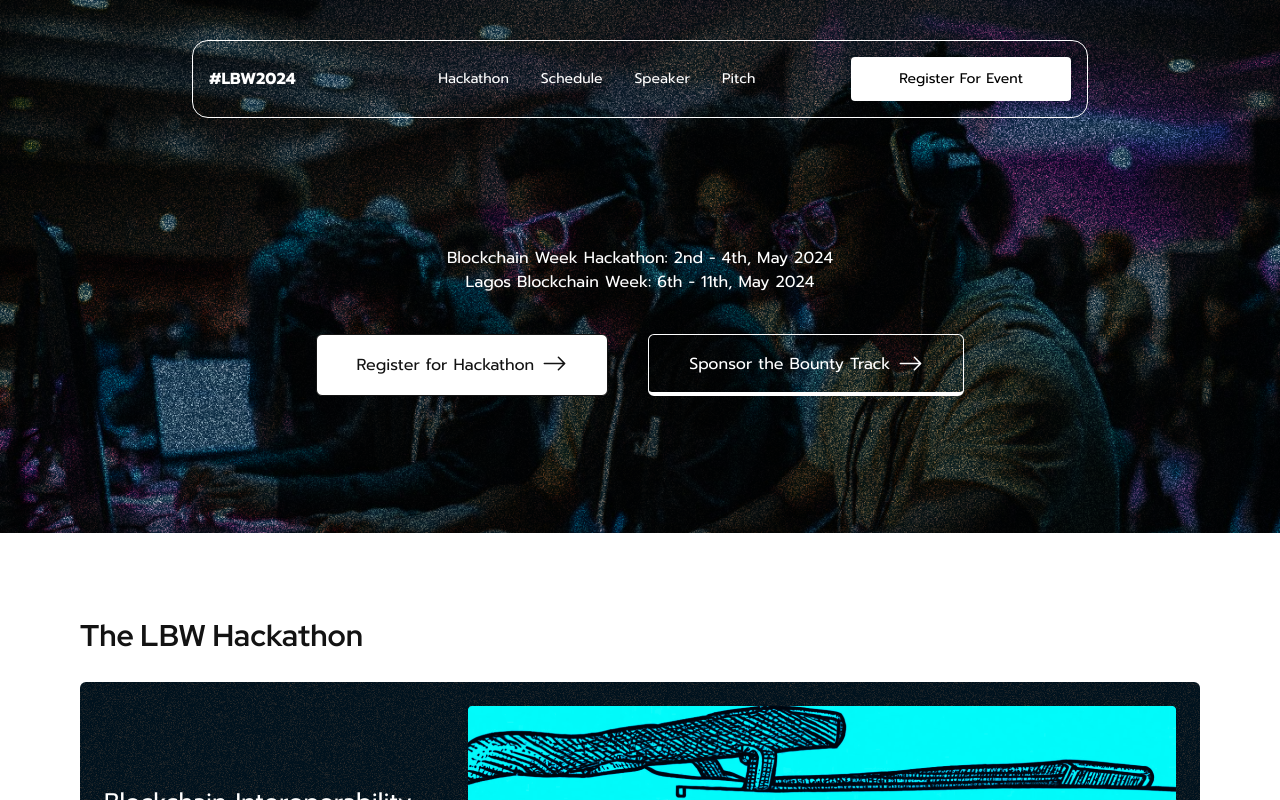
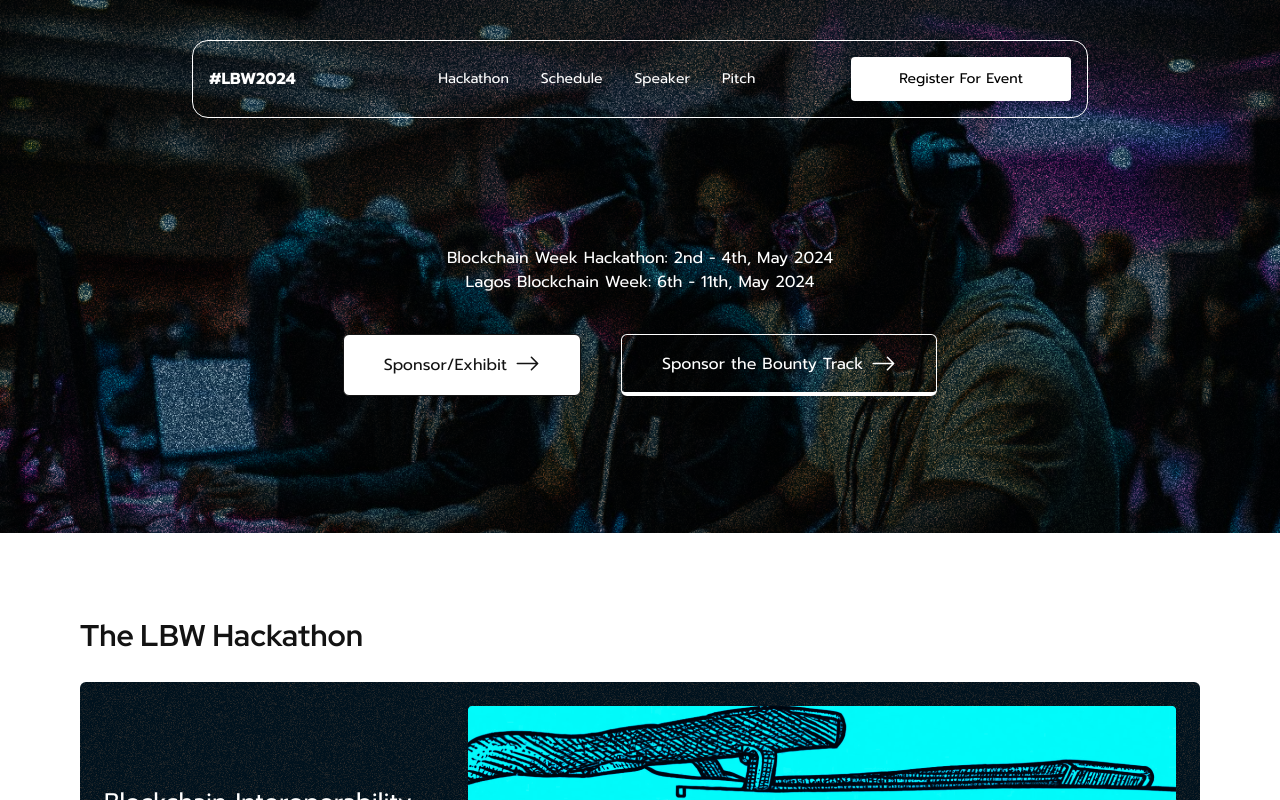
Before and after one commit to Lagos-Blockchain-Week/landingPage, a Next.js app: page /hackathon in a window 1280 px wide. Shown: the top 800 px of the page. Built offline with nearby package versions, Linux system fonts and the light colour scheme.

Commit message:
Update hackathon.jsx

```diff
--- a/src/pages/hackathon.jsx
+++ b/src/pages/hackathon.jsx
@@ -16,9 +16,9 @@ const hackathon = () => {
           <p>Lagos Blockchain Week: 6th - 11th, May 2024</p>
           <div className="lg:flex justify-center mt-10">
             <button className="flex p-4 sm:w-full lg:mr-10 border justify-center rounded-md bg-white text-[#131313] px-10">
-{/*               <p className="mr-2 my-auto">Register for LBW Hackathon</p> */}
+{/*               <p className="mr-2 my-auto">Become a Sponsor/Exhibitor</p> */}
               <p className="mr-2 my-auto">
-                <a href="https://forms.gle/Hz5RV1NCxZNfGbWQ6">Register for Hackathon</a>
+                <a href="https://forms.gle/kDMp5EGogkDvmR8H8">Sponsor/Exhibit</a>
               </p>
               <svg xmlns="http://www.w3.org/2000/svg" width="25" height="25" fill="currentColor" className="bi bi-arrow-right" viewBox="0 0 16 16">
                 <path fillRule="evenodd" d="M1 8a.5.5 0 0 1 .5-.5h11.793l-3.147-3.146a.5.5 0 0 1 .708-.708l4 4a.5.5 0 0 1 0 .708l-4 4a.5.5 0 0 1-.708-.708L13.293 8.5H1.5A.5.5 0 0 1 1 8" />
```
